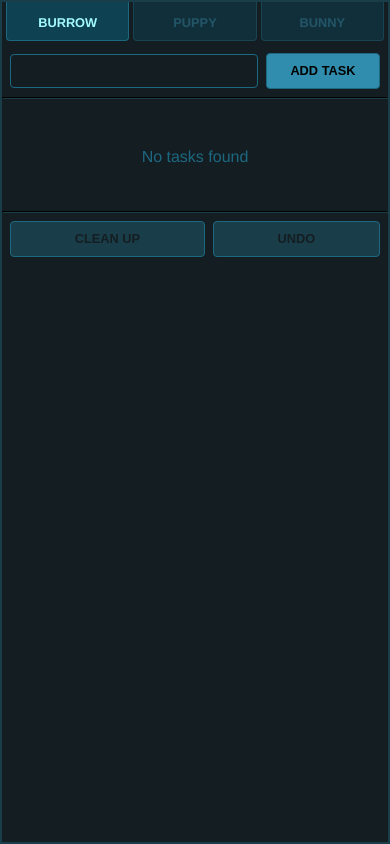
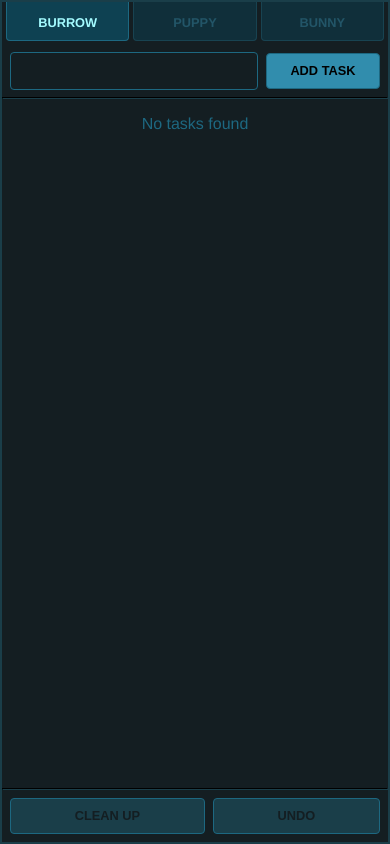
Before and after one commit to lambtails/burrow-tasks, a Flask app: page / in a window 390 px wide. Run offline with Flask 3, Linux system fonts and the light colour scheme; data that the repository does not hold is empty.

Commit message:
mobile css improvement

```diff
--- a/static/style.css
+++ b/static/style.css
@@ -18,9 +18,16 @@ Colour scheme is loosely based on the landing UI from the Nostromo spacecraft in
 }
 
 /* Colours and fonts */
-html {
+html, body {
 	background: var(--bg-color);
 	font-family: "Acumin Variable", "Acumin Variable Concept", Helvetica, sans-serif;
+	max-width: 100%;
+	max-height: 100%;
+	width: 100vw;
+	height: 100vh;
+	margin: 0;
+	box-sizing: border-box;
+	overflow-x: hidden;
 }
 
 h1,
@@ -36,9 +43,13 @@ hr {
 
 /* Page layout styling */
 body {
-	margin: 0;
 	width: fit-content;
 	border: 2px solid var(--line-color);
+	max-width: 100%;
+	max-height: 100%;
+	display: flex;
+	flex-flow: column nowrap;
+	min-width: 800px;
 }
 
 h1 {
@@ -78,7 +89,10 @@ ul {
 	min-height: 5rem;
 	display: flex;
 	flex-flow: column nowrap;
-	justify-content: center;
+	margin: 0;
+	flex-grow: 1;
+	overflow-y: scroll;
+	overflow-x: hidden;
 }
 
 li {
@@ -160,6 +174,7 @@ input[type="text"] {
 	background-color: transparent;
 	color: var(--text-color);
 	line-height: 2;
+	min-width: 0;
 }
 
 input[type="submit"],
@@ -192,19 +207,9 @@ input[type="button"]:disabled {
 
 /* Mobile layouts */
 @media (max-width:800px) {
-
 	html,
 	body {
 		width: 100%;
-		height: 100%;
-		margin: 0;
-		box-sizing: border-box;
-		overflow-x: hidden;
-	}
-
-	input[type="submit"],
-	input[type="button"],
-	input[type="text"] {
-		min-height: 2rem;
+		min-width: 0;
 	}
 }
--- a/templates/index.html
+++ b/templates/index.html
@@ -43,7 +43,7 @@
             value="ADD TASK"
         />
     </form>
-    <hr />
+    <hr style="margin-bottom:0 !important;" />
     <ul> {% for task in data %} <li>
             <input
                 type="checkbox"
@@ -53,7 +53,7 @@
             />
             <label for="task-{{task[0]}}">{{task[1]}}</label>
         </li> {% endfor %} {% if data|length == 0 %}<li id="no-tasks-found">No tasks found</li>{% endif %} </ul>
-    <hr>
+    <hr style="margin-top:0 !important;" />
     <form
         method="POST"
         class="clean-up-form"
```
